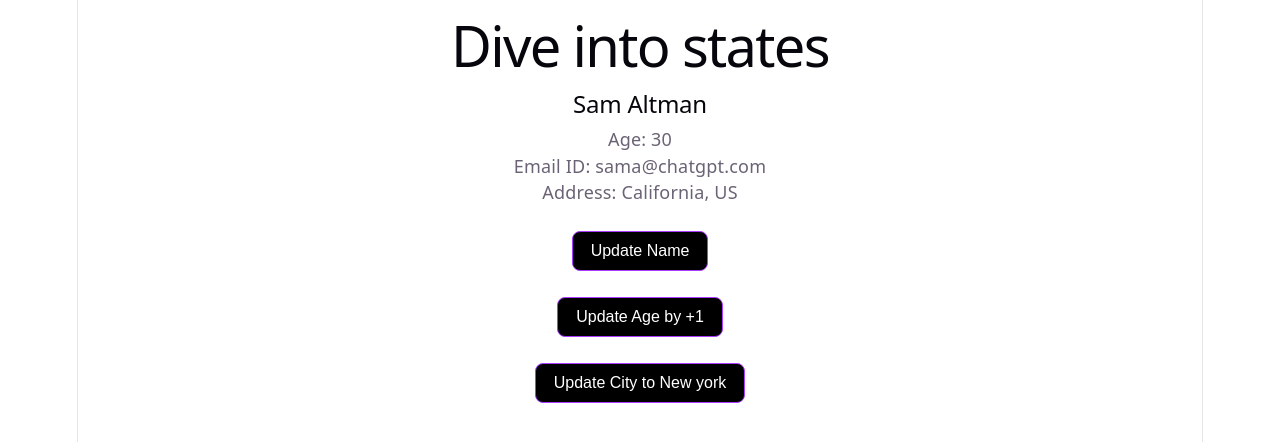
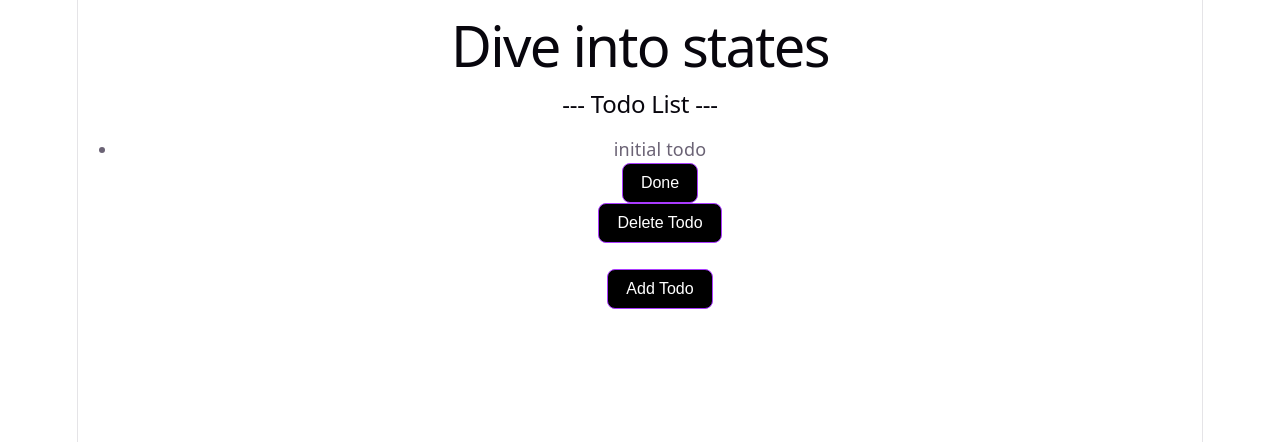
Before and after one commit to Abdulqadir-B/react.js, a React (Vite) app in the folder state-demo/: page / in a window 1280 px wide. Shown: the top 442 px of the page. Built offline with nearby package versions, Linux system fonts and the light colour scheme.

Commit message:
updated lists using use state in react

```diff
--- a/state-demo/src/App.jsx
+++ b/state-demo/src/App.jsx
@@ -1,6 +1,7 @@
 // import { Count } from "./Count"
 // import { Login } from "./Login"
-import { UserProfile } from "./UserProfile"
+import { TodoList } from "./TodoList"
+//import { UserProfile } from "./UserProfile"
 
 function App() {
 
@@ -8,8 +9,9 @@ function App() {
     <>
      <h1>Dive into states</h1>
      {/* <Count/>
-     <Login/> */}
-     <UserProfile/>
+     <Login/>
+     <UserProfile/> */}
+     <TodoList/>
     </>
   )
 }
--- /dev/null
+++ b/state-demo/src/TodoList.jsx
@@ -0,0 +1,56 @@
+import { useState } from "react";
+
+export const TodoList = () => {
+  const [todos, setTodos] = useState([
+    { id: 1, text: "initial todo", isDone: false },
+  ]);
+
+  const addTodo = () => {
+    const newTodo = {
+      id: Date.now(),
+      text: "deploy asap",
+      isDone: false,
+    };
+
+    setTodos(todos.concat(newTodo));
+  };
+
+  const deleteTodo = (id) => {
+    setTodos(todos.filter((todo) => todo.id !== id));
+  }
+
+  const toggleTodo = (id) => {
+    setTodos(
+        todos.map((todo) => {
+        if (todo.id === id) {
+          return { ...todo, isDone: !todo.isDone };
+        }
+        return todo;
+        })
+    )
+  }
+
+  return (
+    <div>
+      <h2>--- Todo List --- </h2>
+      <ul>
+        {todos.map((todo) => (
+          <li key={todo.id}>
+            <span
+              style={{
+                textDecoration: todo.isDone ? "line-through" : "none",
+              }}
+            >
+              {todo.text}
+            </span>
+
+            <button onClick={() => toggleTodo(todo.id)}> {todo.isDone ? "Undo" : "Done"} </button>
+            <button onClick={() => deleteTodo(todo.id)}>Delete Todo</button>
+
+          </li>
+        ))}
+        <br /> <button onClick={addTodo}>Add Todo</button>
+      </ul>
+    </div>
+  );
+};
```
